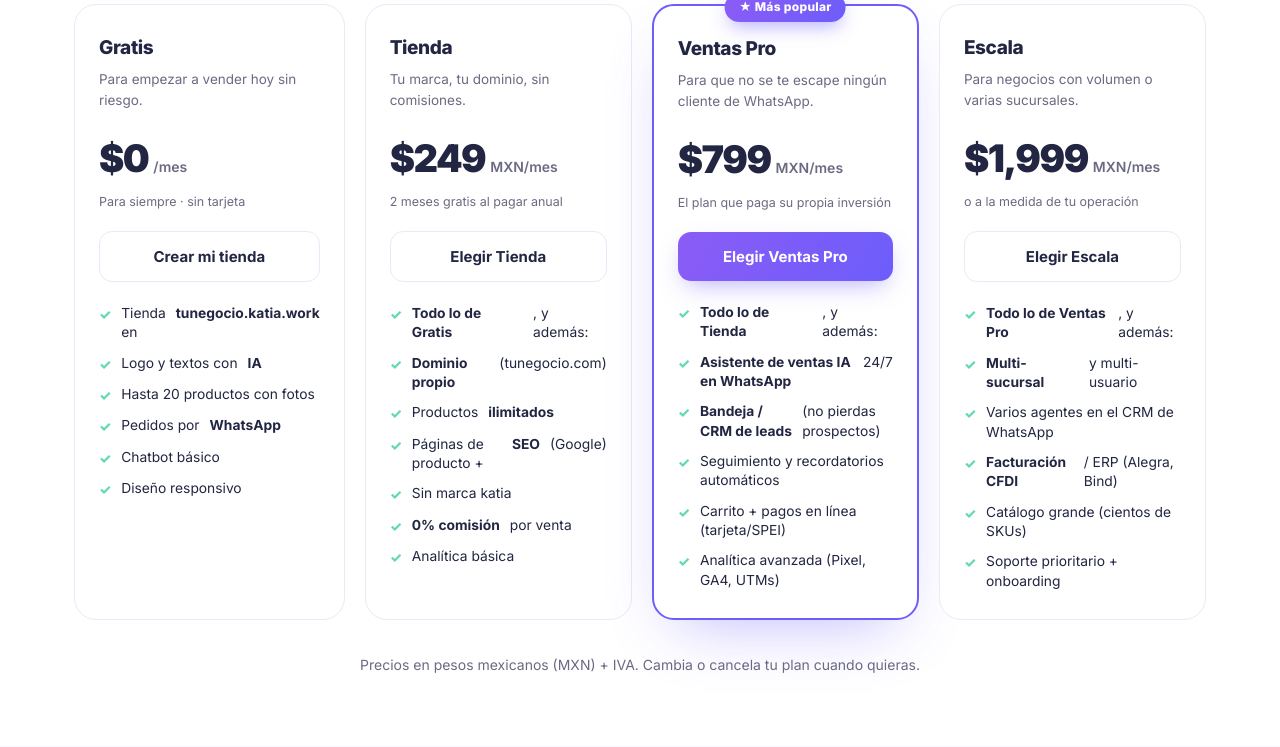
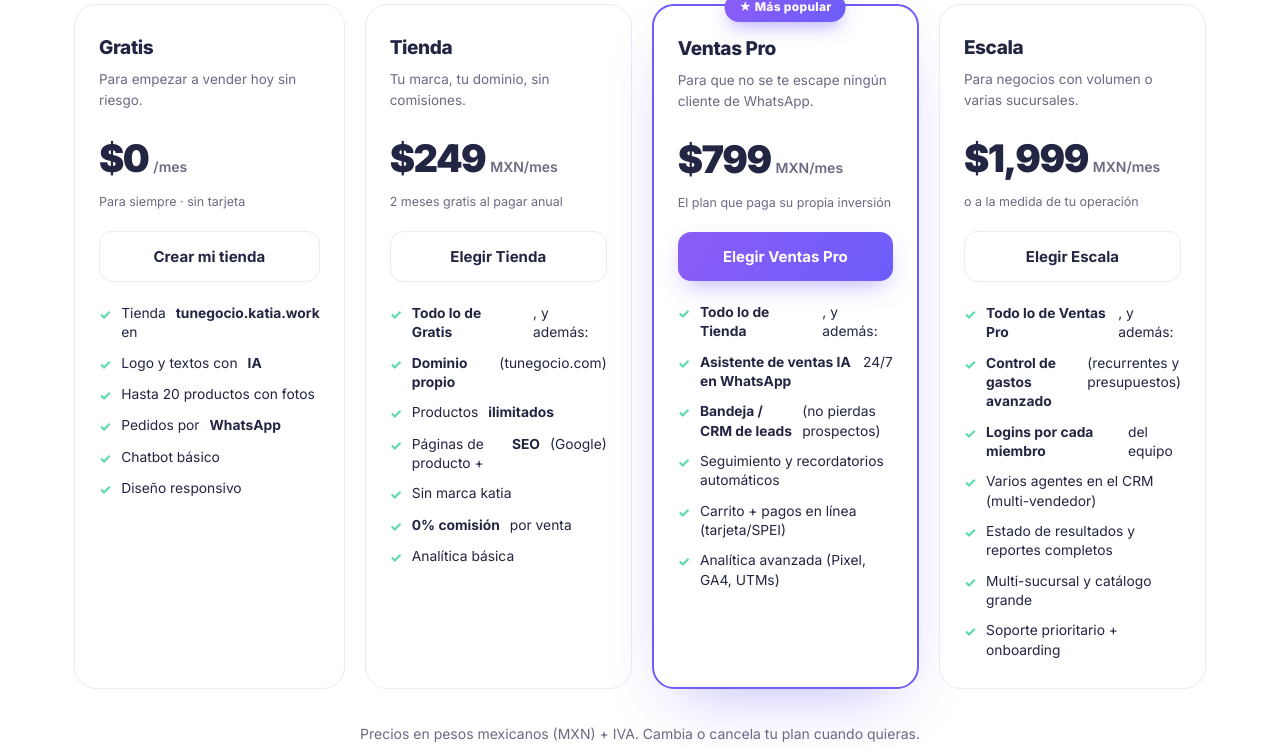
Before and after one commit to diegovsalas/katiawork, a FastAPI app: template templates/constructor/precios.html in a window 1280 px wide. Shown: the part 559-1306 px from the top of the page. Run offline with FastAPI, Linux system fonts and the light colour scheme; the template is opened without the code that fills it, so the values that code supplies are empty; some libraries are stand-ins or nearby versions.

Commit message:
Descubrimiento de funciones por plan: tabs bloqueadas con upsell
- Panel: las pestañas POS (Pro) y Gastos (Escala) ahora se muestran SIEMPRE;
  si el plan no las incluye salen con 🔒 y al tocarlas muestran una vista de
  upsell ("Mejora tu plan") en vez de ocultarse. Sube conversión a Pro/Escala.
- Precios: bullets de Escala alineados a lo realmente construido
  (control de gastos avanzado, logins por miembro, multi-vendedor, reportes)
  en vez de prometer CFDI/ERP no implementado.

Co-Authored-By: Claude Opus 4.8 <noreply@anthropic.com>

```diff
--- a/templates/constructor/precios.html
+++ b/templates/constructor/precios.html
@@ -175,10 +175,11 @@
       <a class="btn ghost" href="/facturacion">Elegir Escala</a>
       <ul>
         <li><span class="ck">✓</span> <b>Todo lo de Ventas Pro</b>, y además:</li>
-        <li><span class="ck">✓</span> <b>Multi-sucursal</b> y multi-usuario</li>
-        <li><span class="ck">✓</span> Varios agentes en el CRM de WhatsApp</li>
-        <li><span class="ck">✓</span> <b>Facturación CFDI</b> / ERP (Alegra, Bind)</li>
-        <li><span class="ck">✓</span> Catálogo grande (cientos de SKUs)</li>
+        <li><span class="ck">✓</span> <b>Control de gastos avanzado</b> (recurrentes y presupuestos)</li>
+        <li><span class="ck">✓</span> <b>Logins por cada miembro</b> del equipo</li>
+        <li><span class="ck">✓</span> Varios agentes en el CRM (multi-vendedor)</li>
+        <li><span class="ck">✓</span> Estado de resultados y reportes completos</li>
+        <li><span class="ck">✓</span> Multi-sucursal y catálogo grande</li>
         <li><span class="ck">✓</span> Soporte prioritario + onboarding</li>
       </ul>
     </div>
```
Also changed, not shown: templates/constructor/panel.html (+37 -3 lines).
